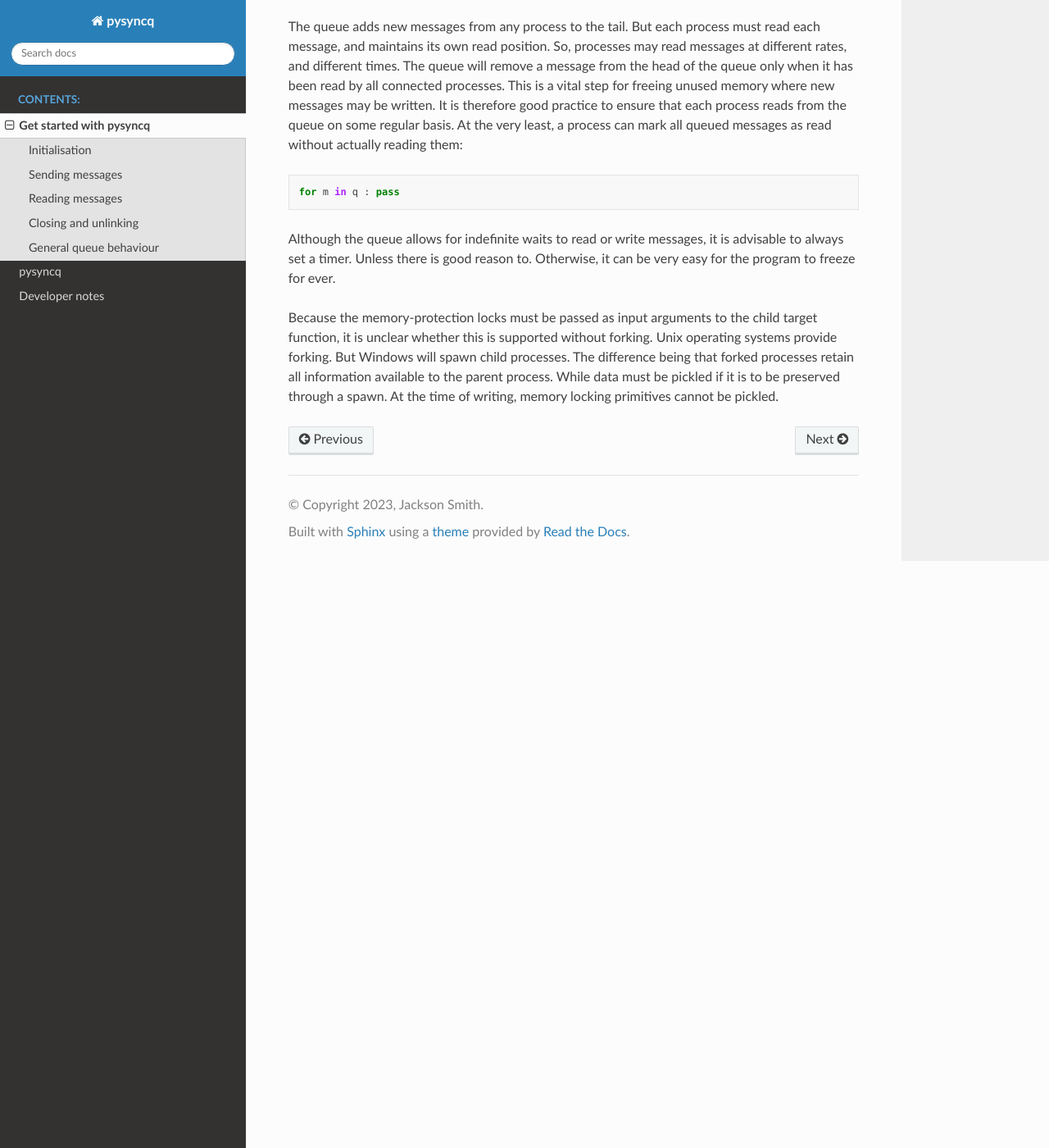
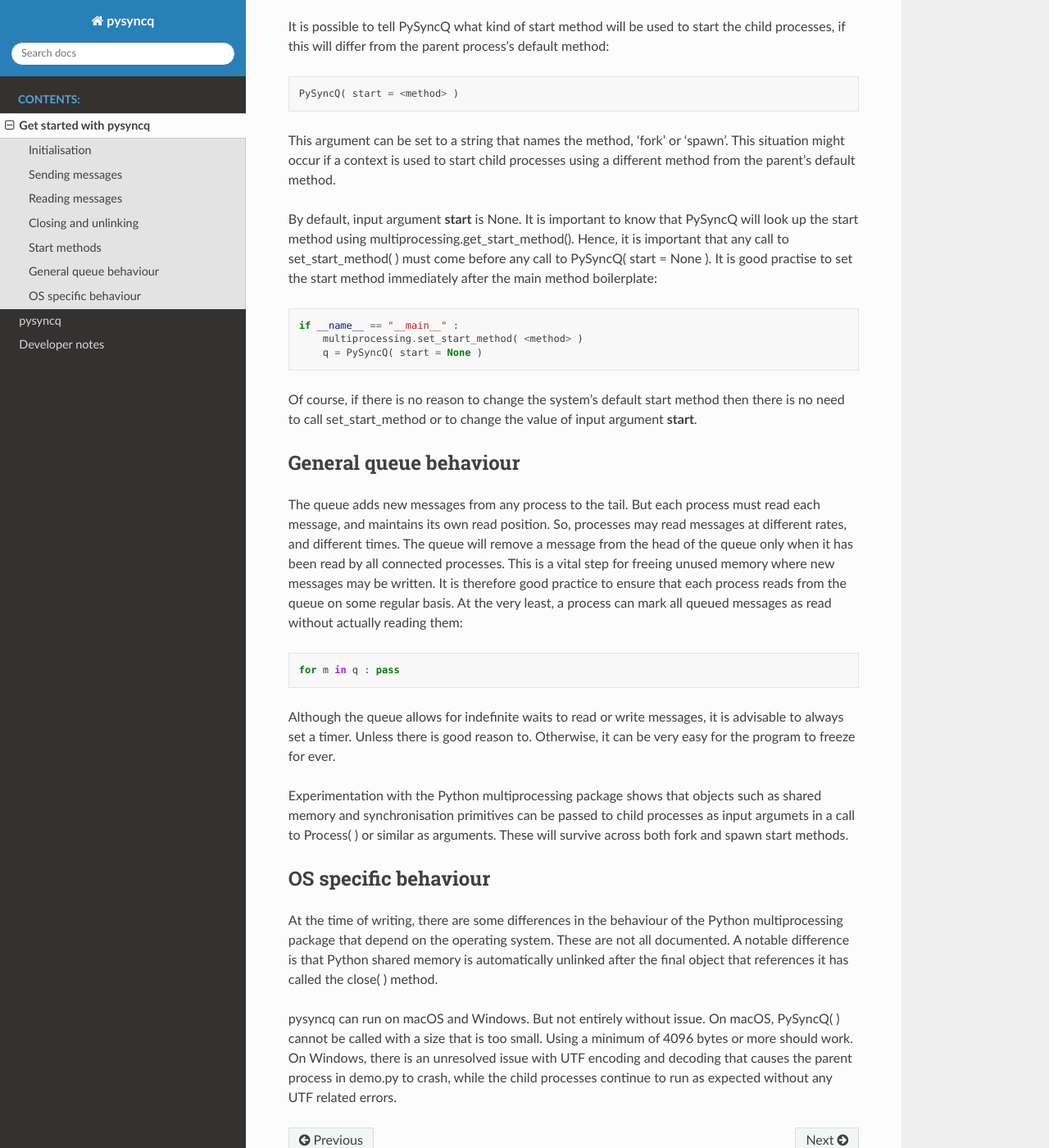
Before and after one commit to jsdpag/pysyncq, a Sphinx documentation site: the page built from docs/intro.rst, in a window 1280 px wide and 1400 px high, scrolled down 3715 px. Shown: the whole window at 82% size. Built offline with Sphinx 7.4.7 and the Read the Docs theme 2.0.0, drawn with Linux system fonts in a browser that asks for light colours.

```diff
--- a/docs/intro.rst
+++ b/docs/intro.rst
@@ -155,6 +155,33 @@ The queue maintains a count in shared memory of how many processes are still
 connected. Once this number is decreased to zero then the associated shared
 memory is unlinked from the file system.
 
+Start methods
+-------------
+
+It is possible to tell PySyncQ what kind of start method will be used to start
+the child processes, if this will differ from the parent process's default
+method::
+
+    PySyncQ( start = <method> )
+
+This argument can be set to a string that names the method, 'fork' or 'spawn'.
+This situation might occur if a context is used to start child processes using
+a different method from the parent's default method.
+
+By default, input argument **start** is None. It is important to know that
+PySyncQ will look up the start method using multiprocessing.get_start_method().
+Hence, it is important that any call to set_start_method( ) must come before any
+call to PySyncQ( start = None ). It is good practise to set the start method
+immediately after the main method boilerplate::
+
+    if __name__ == "__main__" :
+        multiprocessing.set_start_method( <method> )
+        q = PySyncQ( start = None )
+
+Of course, if there is no reason to change the system's default start method
+then there is no need to call set_start_method or to change the value of input
+argument **start**.
+
 General queue behaviour
 -----------------------
 
@@ -173,9 +200,23 @@ Although the queue allows for indefinite waits to read or write messages, it is
 advisable to always set a timer. Unless there is good reason to. Otherwise, it
 can be very easy for the program to freeze for ever.
 
-Because the memory-protection locks must be passed as input arguments to the
-child target function, it is unclear whether this is supported without forking.
-Unix operating systems provide forking. But Windows will spawn child processes.
-The difference being that forked processes retain all information available to
-the parent process. While data must be pickled if it is to be preserved through
-a spawn. At the time of writing, memory locking primitives cannot be pickled.
+Experimentation with the Python multiprocessing package shows that objects such
+as shared memory and synchronisation primitives can be passed to child processes
+as input argumets in a call to Process( ) or similar as arguments. These will
+survive across both fork and spawn start methods.
+
+OS specific behaviour
+---------------------
+
+At the time of writing, there are some differences in the behaviour of the
+Python multiprocessing package that depend on the operating system. These are
+not all documented. A notable difference is that Python shared memory is
+automatically unlinked after the final object that references it has called the
+close( ) method.
+
+pysyncq can run on macOS and Windows. But not entirely without issue. On macOS,
+PySyncQ( ) cannot be called with a size that is too small. Using a minimum of
+4096 bytes or more should work. On Windows, there is an unresolved issue with
+UTF encoding and decoding that causes the parent process in demo.py to crash,
+while the child processes continue to run as expected without any UTF related
+errors.
--- a/setup.py
+++ b/setup.py
@@ -12,8 +12,8 @@ long_description = (this_directory / "README.md").read_text()
 
 # Setup parameters.
 setup(  name = 'pysyncq' ,
-     version = '0.0.0' ,
- description = 'Python based time/data synchronisation queue' ,
+     version = '0.0.1' ,
+ description = 'Coordinate state & timing of multiple processes.' ,
          url = 'https://github.com/jsdpag/pysyncq' ,
       author = 'Jackson Smith' ,
      license = 'GPL' ,
```
Also changed, not shown: 18 other files.
